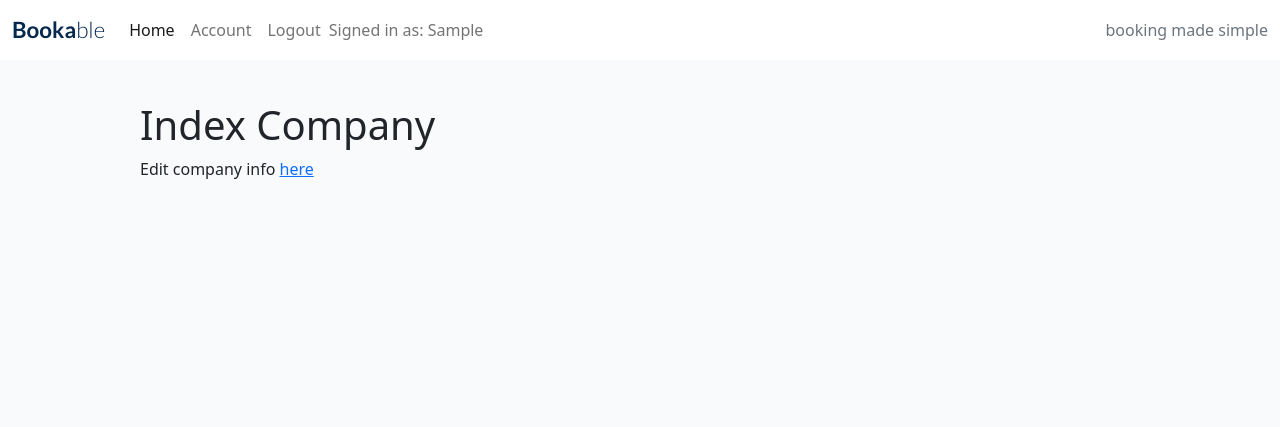
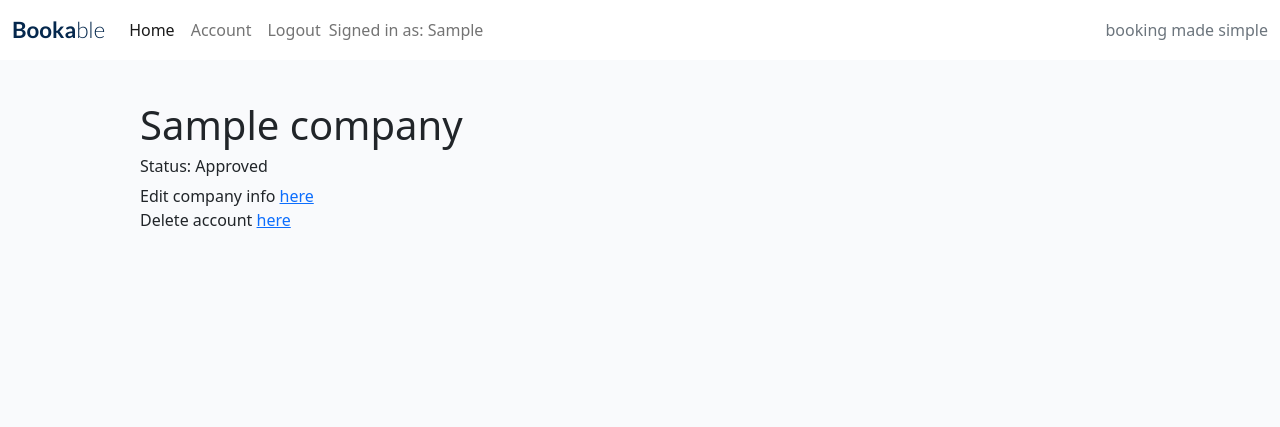
Before and after one commit to Code-Institute-Submissions/bookable, a Django app: page /company/ in a window 1280 px wide. Shown: the top 427 px of the page. Run offline with Django 4.2, Linux system fonts and the light colour scheme; a user stored in the database is signed in; tables that the repository leaves empty hold one stand-in row (values such as "Sample post"); some libraries are stand-ins or nearby versions.

Commit message:
Add delete link & print company name & status

```diff
--- a/templates/company/account.html
+++ b/templates/company/account.html
@@ -5,14 +5,16 @@
 <div class="container-fluid">
   <div class="row">
 
-      <!-- Edit Company Form -->
+      <!-- Company Account -->
       <div class="col-12 mt-3 left">
           <div class="row">
-            <h1>Index Company</h1>
+            <h1>{{ context.company }}</h1>
+            <h6>Status: {{ context.status }}</h6>
 
             {% if user.is_authenticated %}
 
-            <p>Edit company info <a href="{% url 'company_edit' %}">here</a></p>
+            <span>Edit company info <a href="{% url 'company_edit' %}">here</a></span>
+            <span>Delete account <a href="{% url 'company_delete' %}">here</a></span>
 
             {% endif %}
 
```
